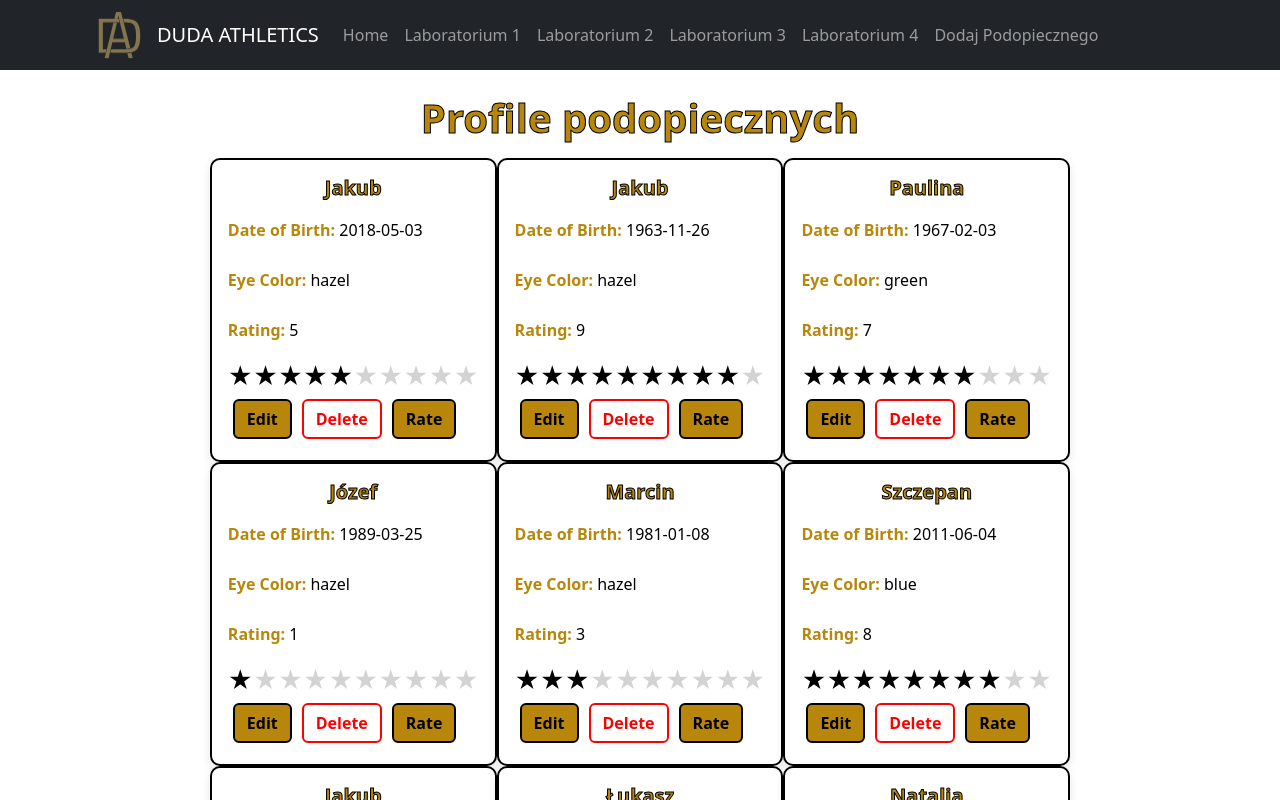
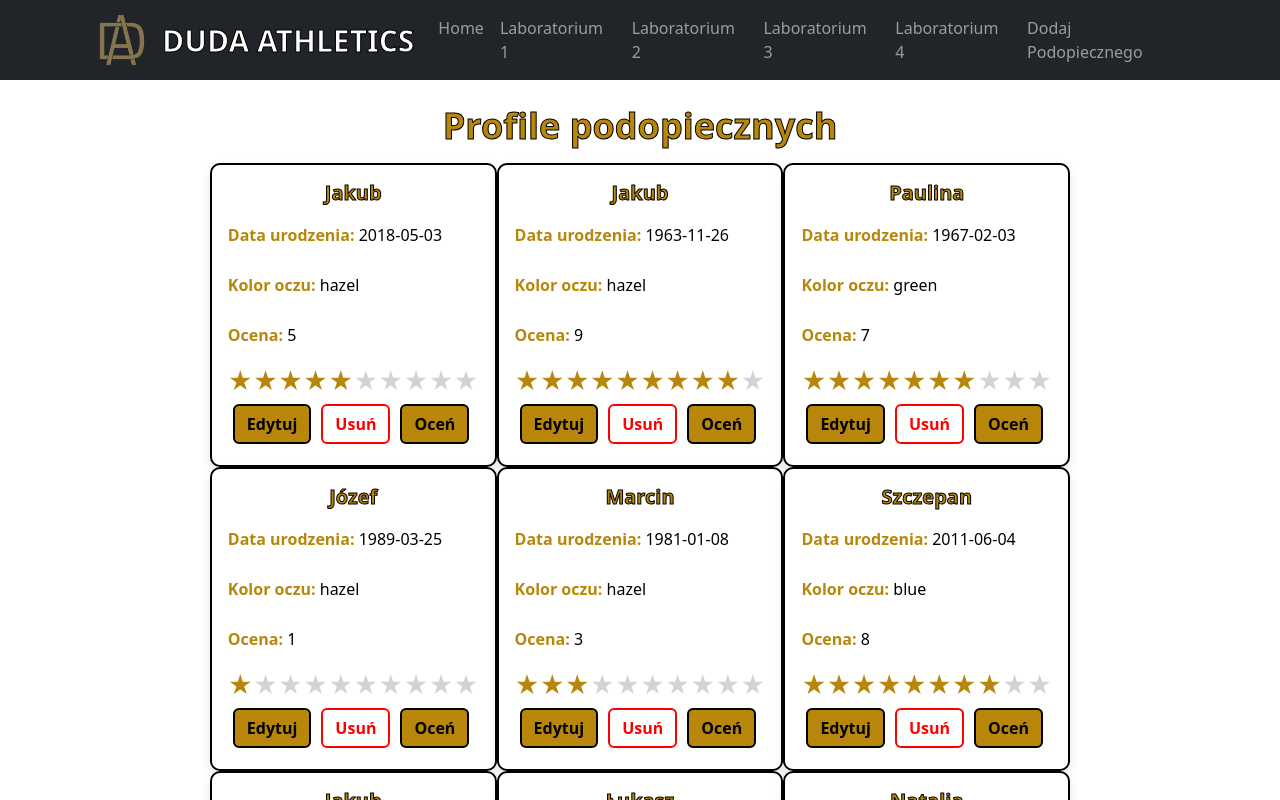
Before and after one commit to MortorAvent/DudaAthletics, a React (Vite) app: page /lab3 in a window 1280 px wide. Shown: the top 800 px of the page. Built offline with nearby package versions, Linux system fonts and the light colour scheme.

Commit message:
lab 4 - fix small mistakes

```diff
--- a/src/RatingBar.css
+++ b/src/RatingBar.css
@@ -3,7 +3,7 @@
   }
 
   .filled-star {
-    color: black;
+    color: darkgoldenrod;
   }
 
   .empty-star {
--- a/src/components/NavBarMenu.jsx
+++ b/src/components/NavBarMenu.jsx
@@ -5,10 +5,10 @@ function NavBarMenu({ items }) {
   return (
     <Navbar expand="lg" className="navbar navbar-dark bg-dark">
       <Container>
-        <img src="../../base_icon_transparent_background.png" width="75"></img>
-        <Navbar.Brand href="/">DUDA ATHLETICS</Navbar.Brand>
+        <img src="../../base_icon_transparent_background.png" width="80"></img>
+        <Navbar.Brand style={{ color: 'white', fontSize: '30px', textStroke: '1px black',WebkitTextStroke: '1px black',fontWeight: 'bold',}} href="/">DUDA ATHLETICS</Navbar.Brand>
         <Navbar.Toggle aria-controls="basic-navbar-nav" />
-        <Navbar.Collapse id="basic-navbar-nav">
+        <Navbar.Collapse  id="basic-navbar-nav">
           <Nav className="me-auto">
             {items.map(item => (
               <Nav.Link key={item.id} href={item.link}>
--- a/src/components/ProfileCard.jsx
+++ b/src/components/ProfileCard.jsx
@@ -59,13 +59,13 @@ function ProfileCard({ id, name, birth, eyes, rating }) {
         </Card.Title>
 
         <Card.Text style={{ color: 'black', marginTop: '10px' }}>
-          <strong style={{ color: 'darkgoldenrod' }}>Date of Birth:</strong> {birth}
+          <strong style={{ color: 'darkgoldenrod' }}>Data urodzenia:</strong> {birth}
         </Card.Text>
         <Card.Text style={{ color: 'black', marginTop: '10px' }}>
-          <strong style={{ color: 'darkgoldenrod' }}>Eye Color:</strong> {eyes}
+          <strong style={{ color: 'darkgoldenrod' }}>Kolor oczu:</strong> {eyes}
         </Card.Text>
         <Card.Text style={{ color: 'black', marginTop: '10px' }}>
-          <strong style={{ color: 'darkgoldenrod' }}>Rating:</strong> {rating}
+          <strong style={{ color: 'darkgoldenrod' }}>Ocena:</strong> {rating}
         </Card.Text>
 
         {/* Rating Bar */}
@@ -90,7 +90,7 @@ function ProfileCard({ id, name, birth, eyes, rating }) {
               e.target.style.boxShadow = 'none';
             }}
           >
-            Edit
+            Edytuj
           </Button>
           <Button
             onClick={handleDeleteClick}
@@ -110,7 +110,7 @@ function ProfileCard({ id, name, birth, eyes, rating }) {
               e.target.style.boxShadow = 'none';
             }}
           >
-            Delete
+            Usuń
           </Button>
           <Button
             onClick={handleRateClick}
@@ -130,7 +130,7 @@ function ProfileCard({ id, name, birth, eyes, rating }) {
               e.target.style.boxShadow = 'none';
             }}
           >
-            Rate
+            Oceń
           </Button>
         </div>
       </Card.Body>
--- a/src/data/AppContext.jsx
+++ b/src/data/AppContext.jsx
@@ -1,5 +1,5 @@
 import { createContext } from "react";
-//Rozproszona czesc kodu gromadzona w jednym miejscu  zadanie nr 1
+
 const AppContext = createContext(
     {
         items: [],
--- a/src/pages/Lab3Page.jsx
+++ b/src/pages/Lab3Page.jsx
@@ -11,7 +11,7 @@ function Lab3Page() {
             textStroke: '1px black',
             WebkitTextStroke: '1px black',
             fontWeight: 'bold',
-            fontSize: '40px', }}>
+            fontSize: '36px', }}>
             Profile podopiecznych
       </h1>
       <FlexContainer element={ProfileCard} data={data} />
```
